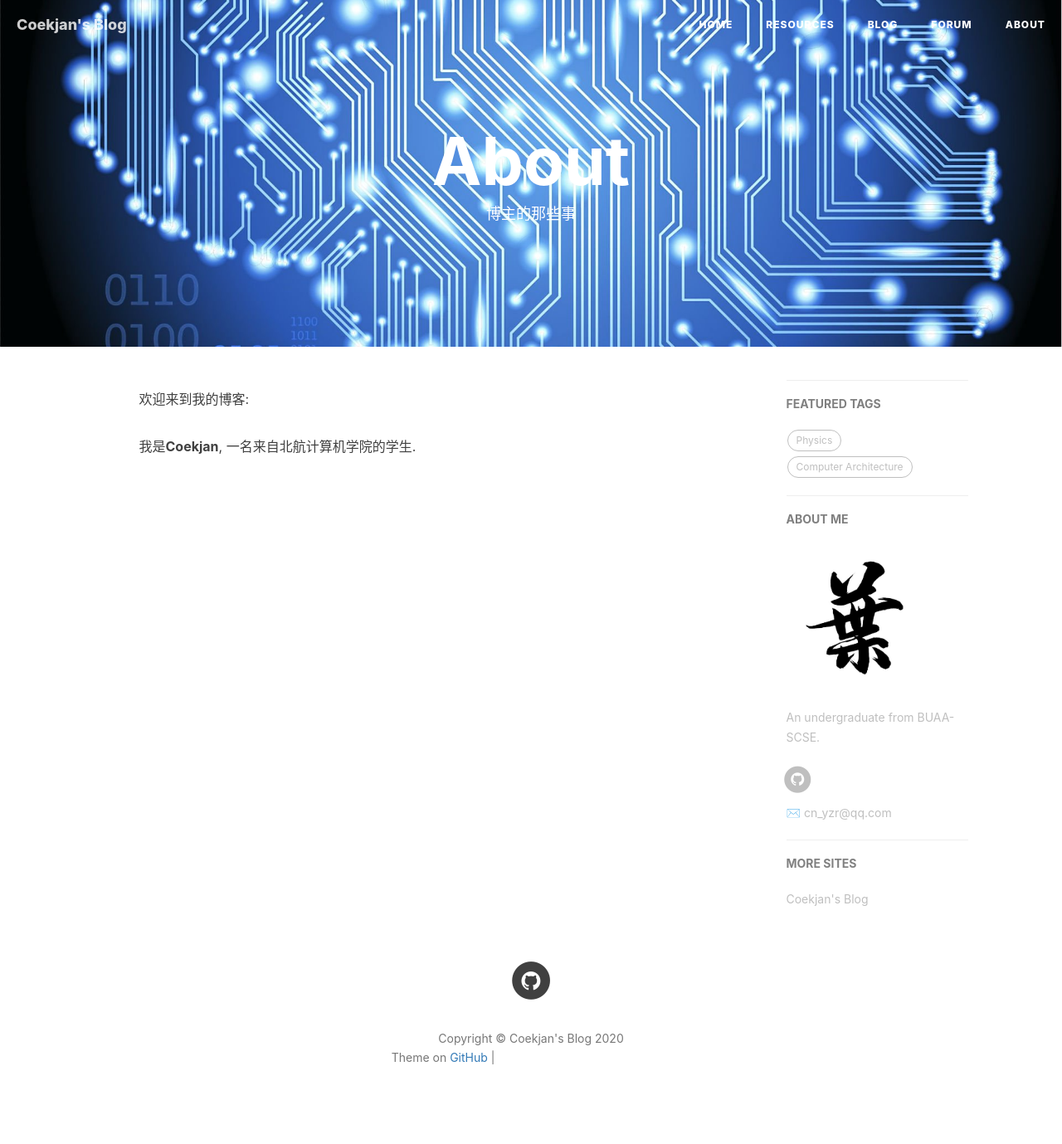
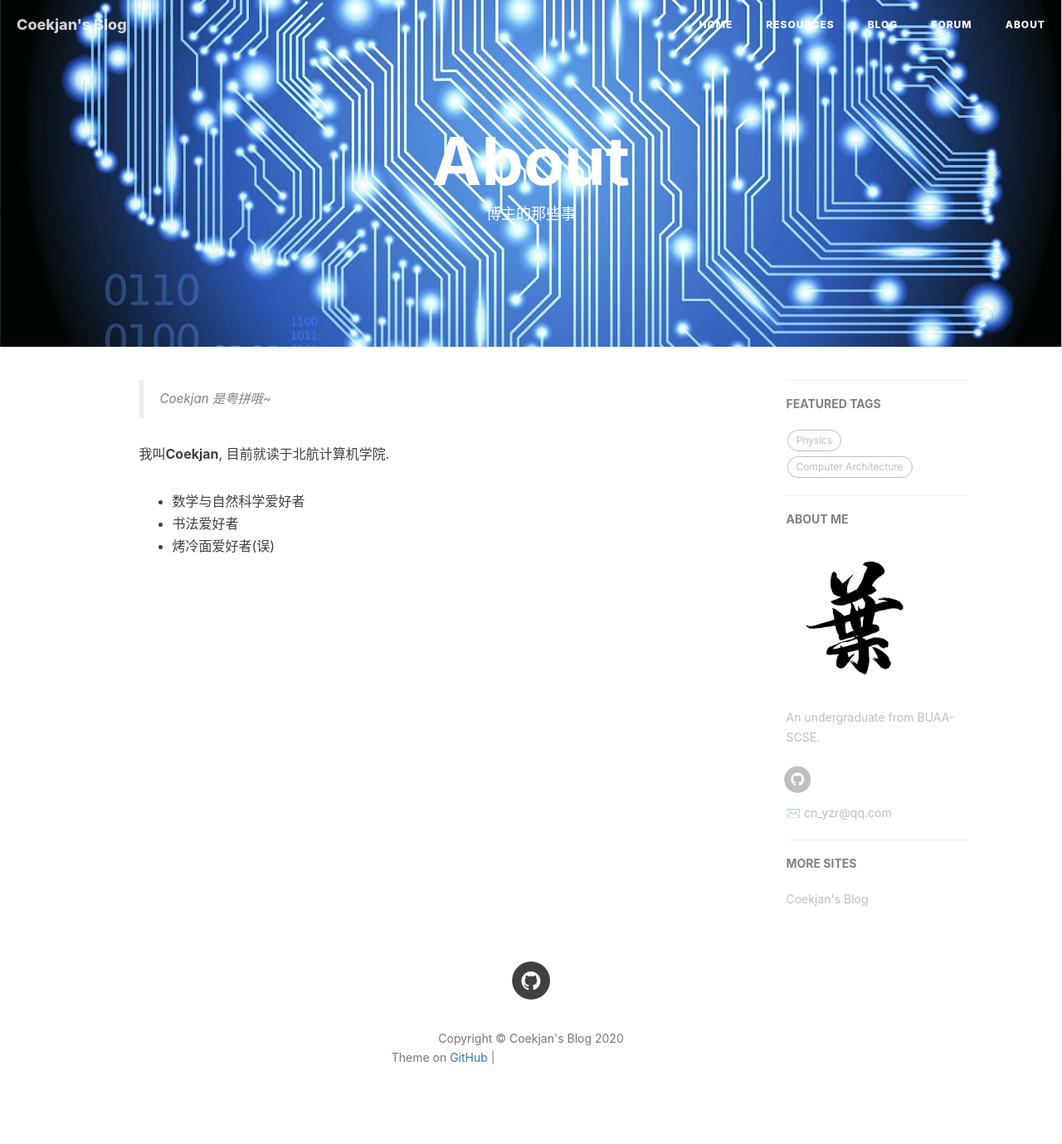
Before and after one commit to Coekjan/coekjan.github.io, a Jekyll site: the page built from 4-about.html, in a window 1280 px wide. Shown: the whole page at 83% size. Built offline with Jekyll 4.4.1, drawn with Linux system fonts in a browser that asks for light colours; nearby versions of some CDN libraries; comment, search, counter and statistics services are not loaded; grey boxes are pictures that could not be loaded.

Commit message:
Update about.

```diff
--- a/4-about.html
+++ b/4-about.html
@@ -9,13 +9,8 @@ header-img: "img/about-bg.jpg"
 <!-- Chinese Version -->
 <div class="zh post-container">
 
-    <!--copied from markdown -->
-
-    <p>欢迎来到我的博客:</p>
-
-    <p>我是<strong>Coekjan</strong>, 一名来自北航计算机学院的学生.</p>
-
-    <p></p>
+    {% capture about_zh %}{% include about/zh.md %}{% endcapture %}
+    {{ about_zh | markdownify }}
 
 </div>
 
--- /dev/null
+++ b/_includes/about/zh.md
@@ -0,0 +1,7 @@
+> Coekjan 是粤拼哦~
+
+我叫**Coekjan**, 目前就读于北航计算机学院.
+
+* 数学与自然科学爱好者
+* 书法爱好者
+* 烤冷面爱好者(误)
```
